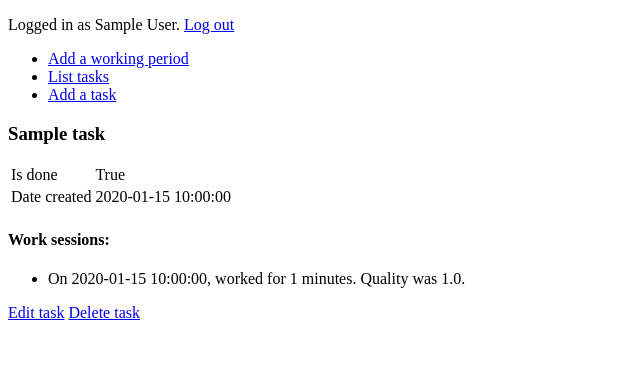
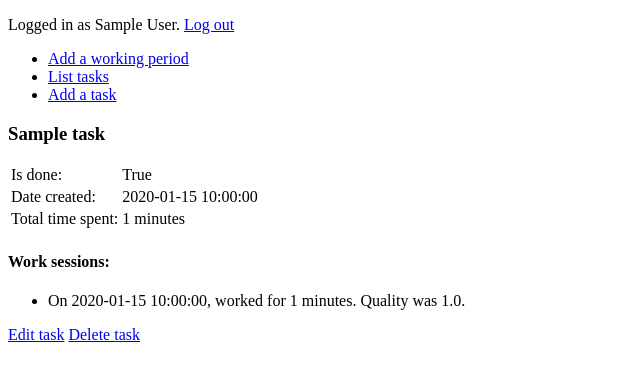
Before and after one commit to sofivanhanen/task-tracker, a Flask app: page /tasks/1/ in a window 1280 px wide. Shown: the top 381 px of the page, without its empty margins (0-640 px from the left). Run offline with Flask 2, Linux system fonts and the light colour scheme; a user stored in the database is signed in; tables that the repository leaves empty hold one stand-in row (values such as "Sample post").

Commit message:
Show total time spent on task on details page

```diff
--- a/application/tasks/models.py
+++ b/application/tasks/models.py
@@ -1,5 +1,6 @@
 from application import db
 from application.models import Base
+from sqlalchemy.sql import text
 
 
 class Task(Base):
@@ -13,3 +14,12 @@ class Task(Base):
     def __init__(self, name):
         self.name = name
         self.done = False
+
+    @staticmethod
+    def get_total_time_spent_on_task(task_id):
+        stmt = text(
+            "SELECT SUM(working_period.length) FROM working_period INNER JOIN task ON task.id = working_period.task_id")
+        res = db.engine.execute(stmt)
+        for row in res:
+            # res contains only one row
+            return row[0]
--- a/application/tasks/views.py
+++ b/application/tasks/views.py
@@ -23,8 +23,9 @@ def tasks_form():
 def tasks_details(task_id):
     # TODO user shouldn't be able to navigate to another user's task by manipulating url
     t = Task.query.get(task_id)
+    time = Task.get_total_time_spent_on_task(task_id)
     wps = WorkingPeriod.find_working_periods_as_string_for_task(task_id)
-    return render_template("tasks/details.html", task=t, working_periods=wps)
+    return render_template("tasks/details.html", task=t, total_time=time, working_periods=wps)
 
 
 @app.route("/tasks/<task_id>/", methods=["POST"])
--- a/application/templates/tasks/details.html
+++ b/application/templates/tasks/details.html
@@ -5,7 +5,7 @@
 <table>
   <tr>
     <td>
-      Is done
+      Is done:
     </td>
     <td>
       {{task.done}}
@@ -13,10 +13,18 @@
   </tr>
   <tr>
     <td>
-      Date created
+      Date created:
     </td>
     <td>
       {{task.date_created}}
+    </td>
+  </tr>
+  <tr>
+    <td>
+      Total time spent:
+    </td>
+    <td>
+      {{total_time}} minutes
     </td>
   </tr>
 </table>
```
